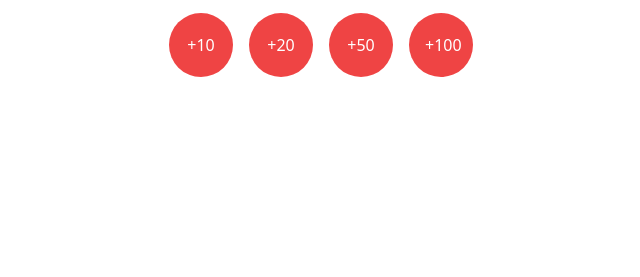
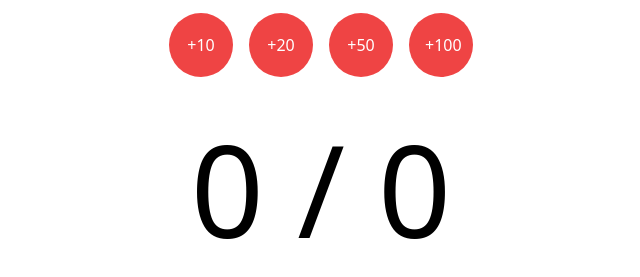
Before and after one commit to manavm1990/protecal, a website built with Vite: page index.html in a window 1280 px wide. Shown: the part 75-352 px from the top of the page, without its empty margins (319-959 px from the left). Built offline with nearby package versions, Linux system fonts and the light colour scheme.

Commit message:
Add 0s for counts

```diff
--- a/index.html
+++ b/index.html
@@ -24,6 +24,10 @@
         ><button class="button">+50</button><button class="button">+100</button>
       </div>
 
+      <div class="text-9xl font-bolder mt-8">
+        <span id="protein-count">0</span>&nbsp;/&nbsp;<span id="calories-count"
+          >0</span
+        >
       </div>
     </main>
 
```
